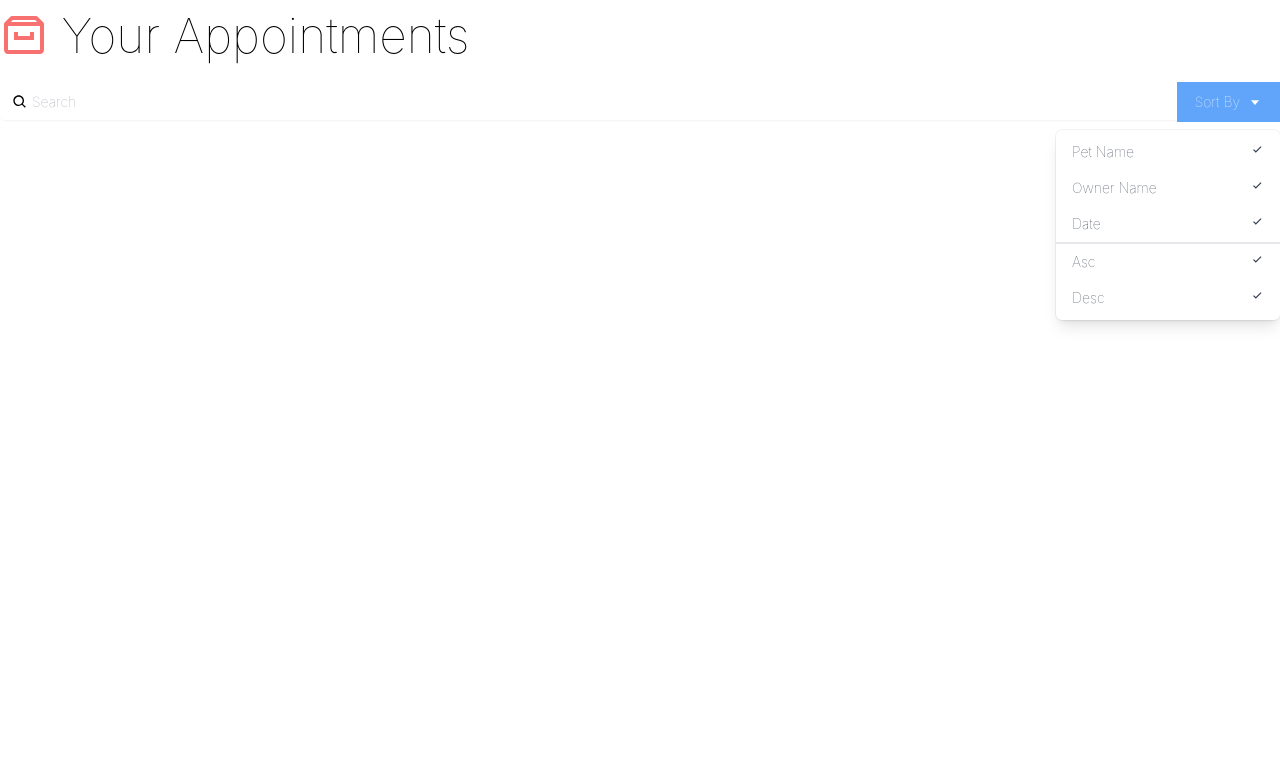
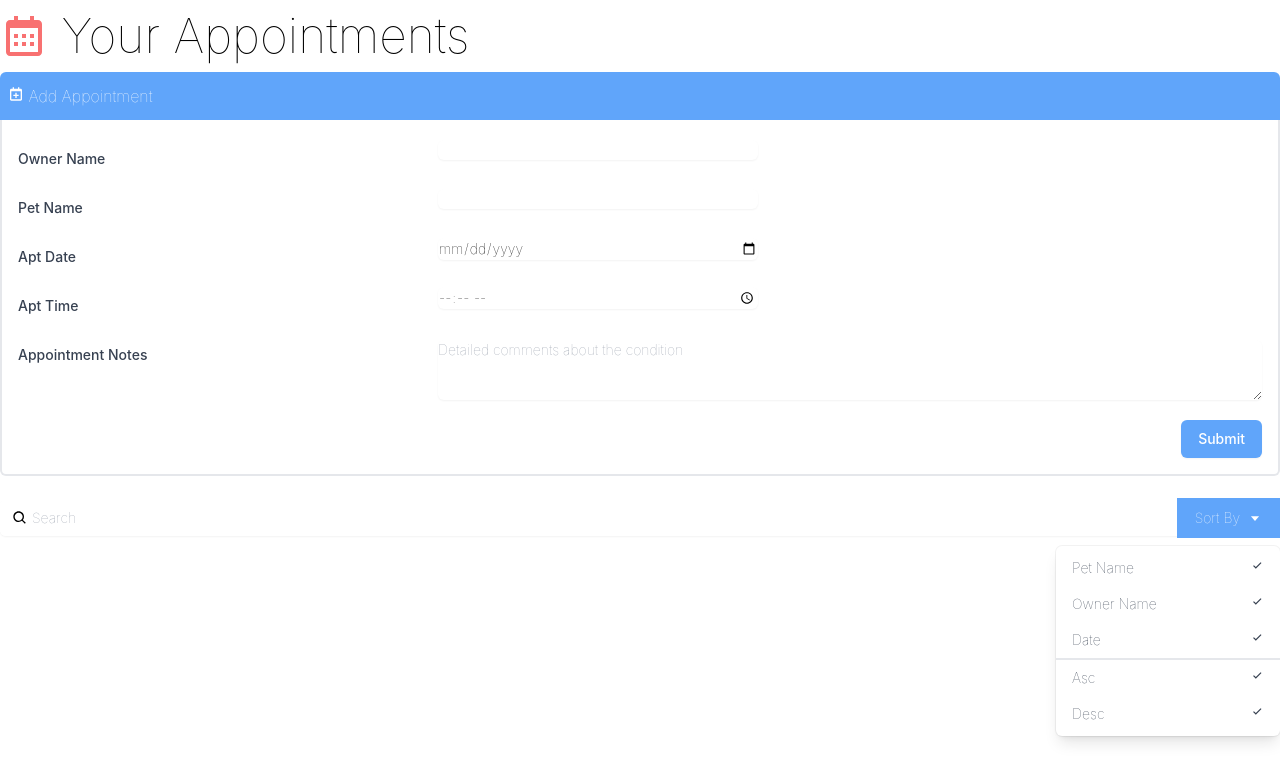
Before and after one commit to sevrinn/react-interface, a React (Create React App) app: page / in a window 1280 px wide. Shown: the top 782 px of the page. Built offline with nearby package versions, Linux system fonts and the light colour scheme.

Commit message:
added add appointment component

```diff
--- a/src/App.js
+++ b/src/App.js
@@ -1,12 +1,15 @@
-import { BiArchive } from 'react-icons/bi'
+import { BiCalendar } from 'react-icons/bi'
 import Search from './components/Search'
+import AddAppointment from './components/AddAppointment'
+
 function App() {
   return (
     <div className='App container mx-auto mt-3 font-thin'>
-      <h1 className='text-5xl'>
-        <BiArchive className='inline-block text-red-400 align-top' /> Your
+      <h1 className='text-5xl mb-3'>
+        <BiCalendar className='inline-block text-red-400 align-top' /> Your
         Appointments
       </h1>
+      <AddAppointment />
       <Search />
     </div>
   )
--- /dev/null
+++ b/src/components/AddAppointment.js
@@ -0,0 +1,116 @@
+import { BiCalendarPlus } from 'react-icons/bi'
+
+import React from 'react'
+
+const AddAppointment = () => {
+  return (
+    <div>
+      <button className='bg-blue-400 text-white px-2 py-3 w-full text-left rounded-t-md'>
+        <div>
+          <BiCalendarPlus className='inline-block align-text-top' /> Add
+          Appointment
+        </div>
+      </button>
+      <div className='border-r-2 border-b-2 border-l-2 border-light-blue-500 rounded-b-md pl-4 pr-4 pb-4'>
+        <div className='sm:grid sm:grid-cols-3 sm:gap-4 sm:items-start  sm:pt-5'>
+          <label
+            htmlFor='ownerName'
+            className='block text-sm font-medium text-gray-700 sm:mt-px sm:pt-2'
+          >
+            Owner Name
+          </label>
+          <div className='mt-1 sm:mt-0 sm:col-span-2'>
+            <input
+              type='text'
+              name='ownerName'
+              id='ownerName'
+              className='max-w-lg block w-full shadow-sm focus:ring-indigo-500 focus:border-indigo-500 sm:max-w-xs sm:text-sm border-gray-300 rounded-md'
+            />
+          </div>
+        </div>
+
+        <div className='sm:grid sm:grid-cols-3 sm:gap-4 sm:items-start  sm:pt-5'>
+          <label
+            htmlFor='petName'
+            className='block text-sm font-medium text-gray-700 sm:mt-px sm:pt-2'
+          >
+            Pet Name
+          </label>
+          <div className='mt-1 sm:mt-0 sm:col-span-2'>
+            <input
+              type='text'
+              name='petName'
+              id='petName'
+              className='max-w-lg block w-full shadow-sm focus:ring-indigo-500 focus:border-indigo-500 sm:max-w-xs sm:text-sm border-gray-300 rounded-md'
+            />
+          </div>
+        </div>
+
+        <div className='sm:grid sm:grid-cols-3 sm:gap-4 sm:items-start  sm:pt-5'>
+          <label
+            htmlFor='aptDate'
+            className='block text-sm font-medium text-gray-700 sm:mt-px sm:pt-2'
+          >
+            Apt Date
+          </label>
+          <div className='mt-1 sm:mt-0 sm:col-span-2'>
+            <input
+              type='date'
+              name='aptDate'
+              id='aptDate'
+              className='max-w-lg block w-full shadow-sm focus:ring-indigo-500 focus:border-indigo-500 sm:max-w-xs sm:text-sm border-gray-300 rounded-md'
+            />
+          </div>
+        </div>
+
+        <div className='sm:grid sm:grid-cols-3 sm:gap-4 sm:items-start  sm:pt-5'>
+          <label
+            htmlFor='aptTime'
+            className='block text-sm font-medium text-gray-700 sm:mt-px sm:pt-2'
+          >
+            Apt Time
+          </label>
+          <div className='mt-1 sm:mt-0 sm:col-span-2'>
+            <input
+              type='time'
+              name='aptTime'
+              id='aptTime'
+              className='max-w-lg block w-full shadow-sm focus:ring-indigo-500 focus:border-indigo-500 sm:max-w-xs sm:text-sm border-gray-300 rounded-md'
+            />
+          </div>
+        </div>
+
+        <div className='sm:grid sm:grid-cols-3 sm:gap-4 sm:items-start  sm:pt-5'>
+          <label
+            htmlFor='aptNotes'
+            className='block text-sm font-medium text-gray-700 sm:mt-px sm:pt-2'
+          >
+            Appointment Notes
+          </label>
+          <div className='mt-1 sm:mt-0 sm:col-span-2'>
+            <textarea
+              id='aptNotes'
+              name='aptNotes'
+              rows='3'
+              className='shadow-sm focus:ring-indigo-500 focus:border-indigo-500 mt-1 block w-full sm:text-sm border-gray-300 rounded-md'
+              placeholder='Detailed comments about the condition'
+            ></textarea>
+          </div>
+        </div>
+
+        <div className='pt-5'>
+          <div className='flex justify-end'>
+            <button
+              type='submit'
+              className='ml-3 inline-flex justify-center py-2 px-4 border border-transparent shadow-sm text-sm font-medium rounded-md text-white bg-blue-400 hover:bg-blue-700 focus:outline-none focus:ring-2 focus:ring-offset-2 focus:ring-blue-400'
+            >
+              Submit
+            </button>
+          </div>
+        </div>
+      </div>
+    </div>
+  )
+}
+
+export default AddAppointment
```
